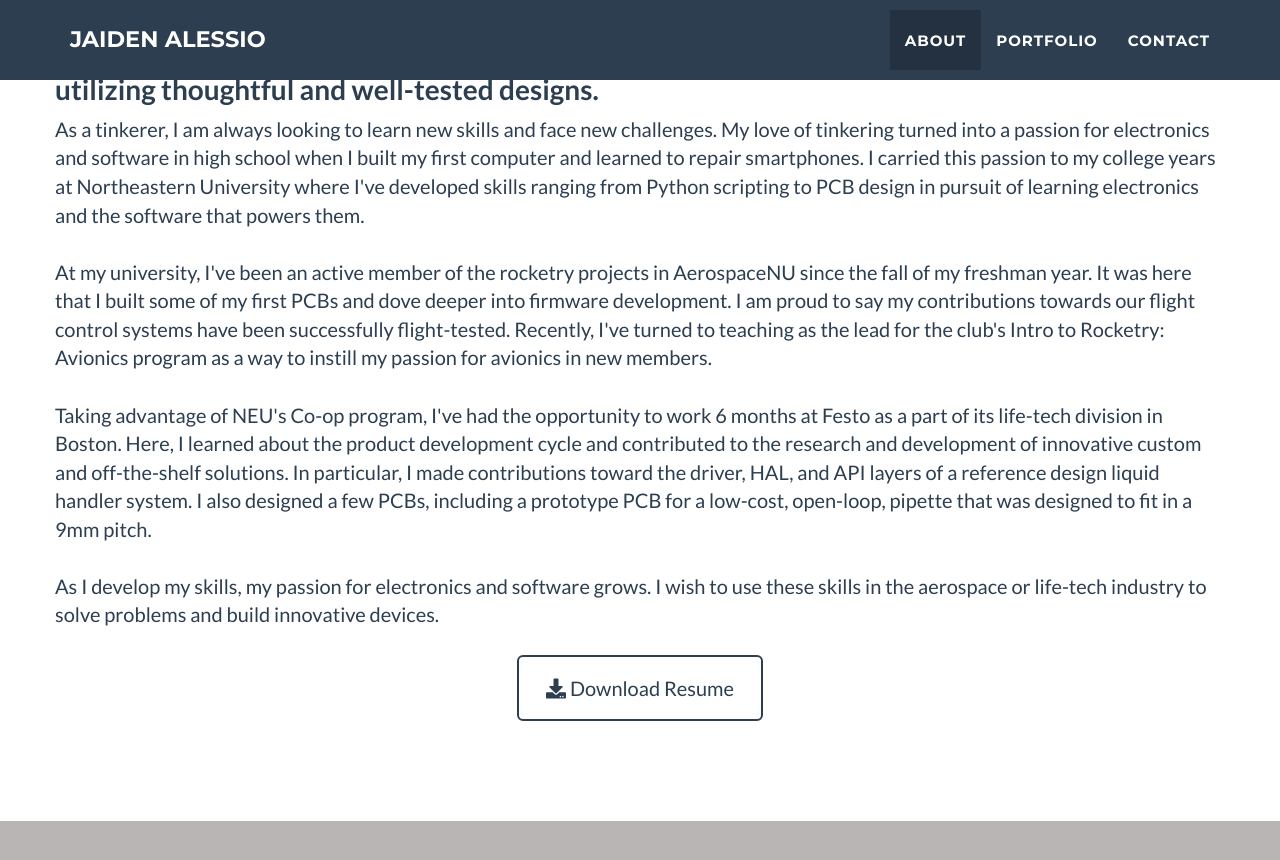
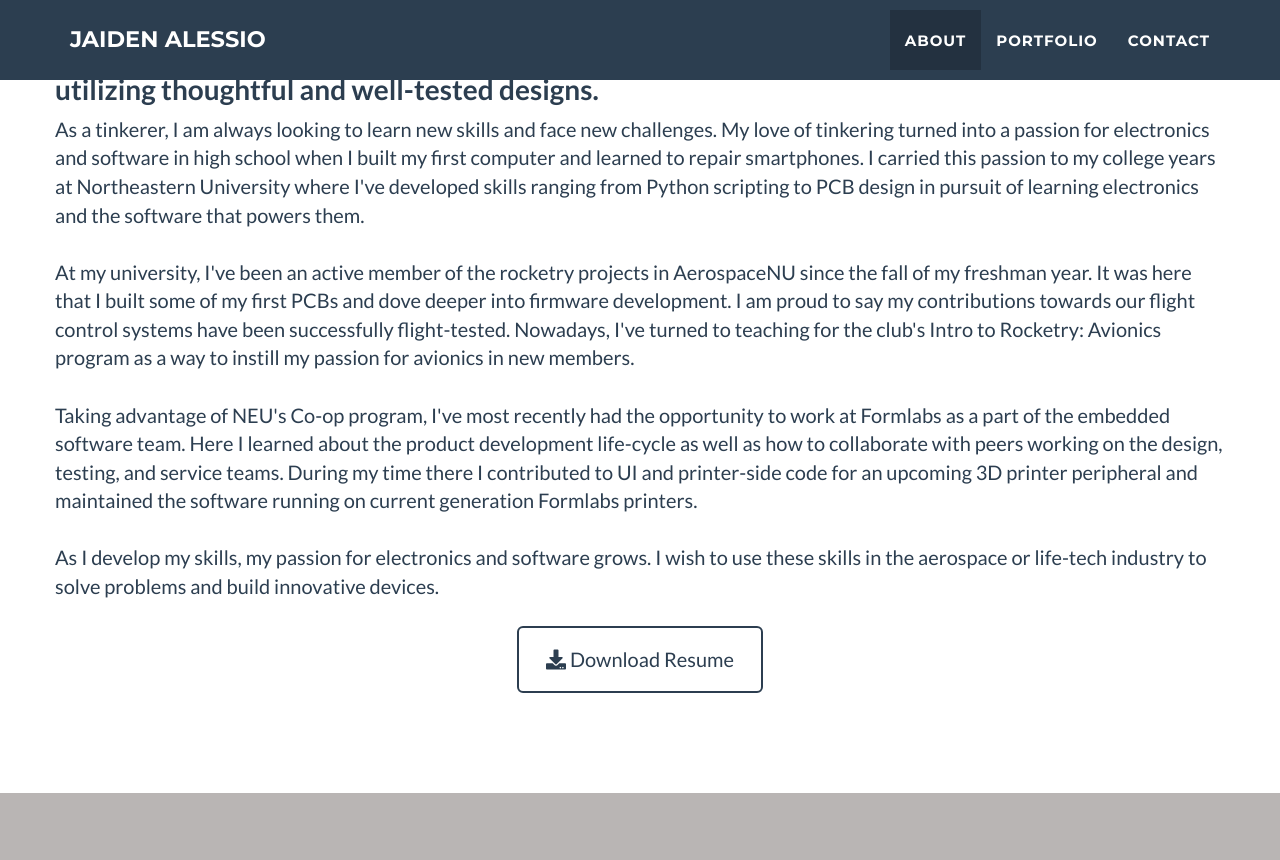
Before and after one commit to jalessio10/jalessio10.github.io, a Jekyll site: the page built from _posts/2021-12-29-Portfolio.markdown, in a window 1280 px wide and 900 px high, scrolled down 1007 px. Shown: the top 860 px of the window. Built offline with Jekyll 4.4.1, drawn with Linux system fonts in a browser that asks for light colours.

Commit message:
updated about

```diff
--- a/_includes/about.html
+++ b/_includes/about.html
@@ -18,12 +18,12 @@
                         scripting to PCB design in pursuit of learning electronics and the software that powers them.
                         <br> <br>
                         At my university, I've been an active member of the rocketry projects in AerospaceNU since the fall of my freshman year. It was here that I built some of my first PCBs and dove deeper into firmware
-                        development. I am proud to say my contributions towards our flight control systems have been successfully flight-tested. Recently, I've turned to teaching as the lead for the club's
+                        development. I am proud to say my contributions towards our flight control systems have been successfully flight-tested. Nowadays, I've turned to teaching for the club's
                         Intro to Rocketry: Avionics program as a way to instill my passion for avionics in new members.
                         <br> <br>
-                        Taking advantage of NEU's Co-op program, I've had the opportunity to work 6 months at Festo as a part of its life-tech division in Boston. Here, I learned about the product development cycle
-                        and contributed to the research and development of innovative custom and off-the-shelf solutions. In particular, I made contributions toward the driver, HAL, and API layers of a reference design
-                        liquid handler system. I also designed a few PCBs, including a prototype PCB for a low-cost, open-loop, pipette that was designed to fit in a 9mm pitch.
+                        Taking advantage of NEU's Co-op program, I've most recently had the opportunity to work at Formlabs as a part of the embedded software team. Here I learned about the product development
+                        life-cycle as well as how to collaborate with peers working on the design, testing, and service teams. During my time there I contributed to UI and printer-side code for an upcoming 3D
+                        printer peripheral and maintained the software running on current generation Formlabs printers.
                         <br> <br>
                         As I develop my skills, my passion for electronics and software grows. I wish to use these skills in the aerospace or life-tech industry to solve problems and build innovative devices. <br>
                     </p>
```
